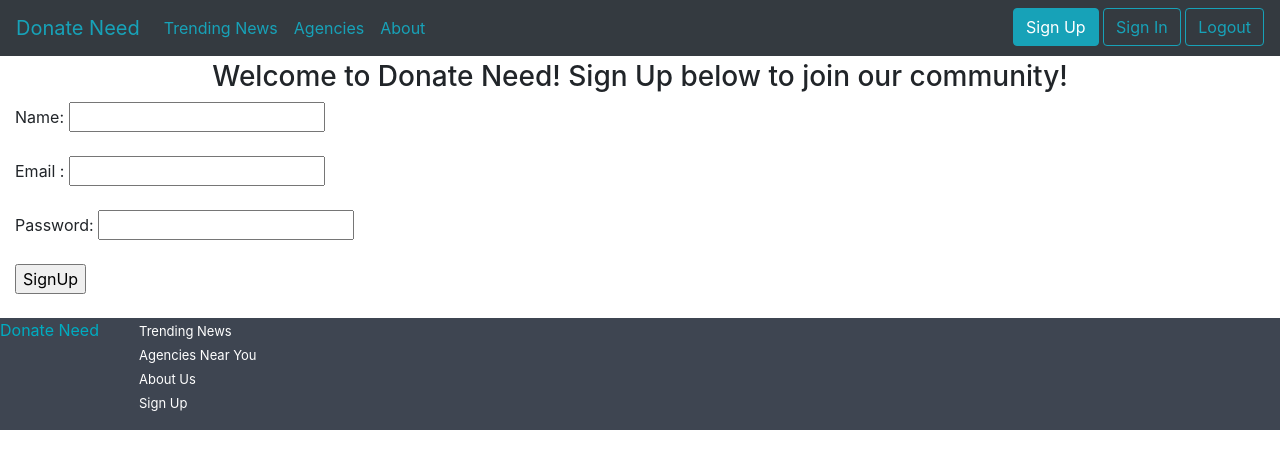
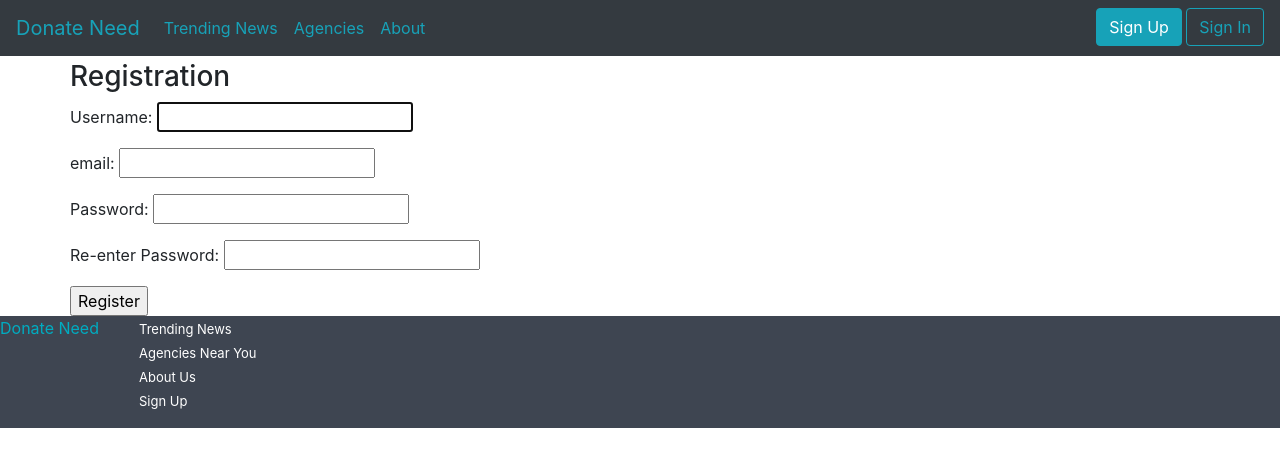
Before and after one commit to ChicoState/DonateNeed, a Django app: page /signUp/ in a window 1280 px wide. Shown: the top 469 px of the page. Run offline with Django 3.2, Linux system fonts and the light colour scheme; some libraries are stand-ins or nearby versions.

Commit message:
Finished the registration, sign-up, and login pages.

```diff
--- /dev/null
+++ b/mysite/myapp/forms.py
@@ -0,0 +1,27 @@
+from django import forms
+from django.core.validators import validate_slug
+from django.contrib.auth.forms import UserCreationForm
+from django.contrib.auth.models import User
+
+from . import models
+
+# Add forms
+class RegistrationForm(UserCreationForm):
+    email = forms.EmailField(
+        label="Email",
+        required=True
+        )
+
+    class Meta:
+        model = User
+        fields = ("username", "email",
+                  "password1", "password2")
+
+    def save(self, commit=True):
+
+        user = super(RegistrationForm, self).save(commit=False)
+        user.email = self.cleaned_data["email"]
+        if commit:
+
+            user.save()
+        return user
--- a/mysite/myapp/templates/base.html
+++ b/mysite/myapp/templates/base.html
@@ -17,7 +17,7 @@
 <!-- Navigation -->
   <nav class="navbar navbar-expand-lg navbar-light bg-dark fixed-top">
 
-    <a class="navbar-brand text-info" href="">Donate Need</a>
+    <a class="navbar-brand text-info" href="{% url 'home' %}">Donate Need</a>
     <button class="navbar-toggler" type="button" data-toggle="collapse" data-target="#navbarSupportedContent" aria-controls="navbarSupportedContent" aria-expanded="false" aria-label="Toggle navigation">
 
       <span class="navbar-toggler-icon"></span>
@@ -29,11 +29,15 @@
         <a class="nav-item nav-link text-info"  href="{% url 'trending' %}">Trending News</a>
         <a class="nav-item nav-link text-info"  href="{% url 'agencies' %}">Agencies</a>
         <a class="nav-item nav-link text-info"  href="{% url 'about' %}">About</a>
+
         <div class="ml-auto px-auto">
-
+          {% if not is_user %}
             <a class="btn btn-info" href="/signUp/" role="button">Sign Up</a>
             <a class="btn btn-outline-info" href="/login/" role="button">Sign In</a>
+          {% endif %}
+          {% if is_user %}
             <a class="btn btn-outline-info" href="/logout/" role="button">Logout</a>
+          {% endif %}
         </div>
       </div>
     </div>
--- a/mysite/myapp/templates/main/signUp.html
+++ /dev/null
@@ -1,36 +0,0 @@
-{% extends "base.html" %}
-
-{% load static %}
-
-{% block content %}
-{% if messg %}
-<script>
-    alert('{{ messg }}');
-</script>
-{% endif %}
-<!DOCTYPE html>
-
-<div class="container first-element">
-  <div class="row justify-content-md-center align-items-start">
-      <h3>Welcome to Donate Need! Sign Up below to join our community!</h3>
-    </div>
-</div>
-
-<body>
-  <div class="col-4">
-    <form action="/postsignup/" method="post">
-      {% csrf_token %}
-      Name:
-      <input type="text" name="name"><br><br>
-      Email :
-      <input type="email" name="email"><br><br>
-      Password:
-      <input type="password" name="pass"><br><br>
-      <input type="submit" value="SignUp">
-
-    </form>
-    <br>
-  </div>
-</body>
-
-{% endblock content %}
--- /dev/null
+++ b/mysite/myapp/templates/registration/signUp.html
@@ -0,0 +1,37 @@
+{% extends "base.html" %}
+
+{% block title %}Registration{% endblock %}
+{% block content %}
+<div class="container first-element">
+
+  <div class="row justify-content-md-left align-items-start">
+    <h3>Registration</h3>
+  </div>
+
+  <form action="/signUp/" method="post">
+    {% csrf_token %}
+
+    {{ form.errors }}
+    <div class="row">
+
+      <p>Username: {{ form.username }}</p>
+    </div>
+    <div class="row">
+
+      <p>email: {{ form.email }}</p>
+    </div>
+    <div class="row">
+
+      <p>Password: {{ form.password1 }}</p>
+    </div>
+    <div class="row">
+
+      <p>Re-enter Password: {{ form.password2 }}</p>
+    </div>
+    <div class="row">
+
+      <input type="submit" class="button expanded" value="Register" />
+    </div>
+  </form>
+</div>
+{% endblock %}
--- a/mysite/myapp/views.py
+++ b/mysite/myapp/views.py
@@ -1,10 +1,20 @@
-from django.shortcuts import render
+from django.shortcuts import render, redirect
 from django.http import HttpResponseRedirect
 from django.contrib.auth.models import User
 from django.contrib.auth import authenticate
 from django.contrib.auth.decorators import login_required
 from django.views.decorators.csrf import csrf_exempt
 from django.contrib.auth import logout
+
+from . import forms
+
+# Helper funstions
+def checkAuth(request):
+
+  if(request.user.is_authenticated):
+      return True
+  else:
+      return False
 
 # For Testing
 class Article:
@@ -44,9 +54,9 @@ def home(request):
     "cards": newCard,
     "articles": newArticle,
     "ranger": range(0, 5),
+    "is_user": checkAuth(request),
   }
 
-  print("user: ", request.user)
   return render(request, 'main/index.html', context=context)
 
 def agencies(request):
@@ -56,6 +66,7 @@ def agencies(request):
     "title": title,
     "cards": newCard,
     "ranger": range(0, 3),
+    "is_user": checkAuth(request),
   }
 
 
@@ -69,6 +80,7 @@ def trending(request):
     "title": title,
     "articles": newArticle,
     "ranger": range(0, 5),
+    "is_user": checkAuth(request),
   }
 
   return render(request, 'main/trending.html', context=context)
@@ -79,6 +91,7 @@ def about(request):
 
   context = {
     "title": title,
+    "is_user": checkAuth(request),
   }
 
   return render(request, 'main/about.html', context = context)
@@ -89,6 +102,7 @@ def signIn(request):
 
   context = {
     "title": title,
+    "is_user": checkAuth(request),
   }
 
   return render(request, "main/signIn.html", context = context)
@@ -97,11 +111,11 @@ def signIn(request):
 def postSignIn(request):
   signedIn = True
   title = "Welcome "
-  username = request.POST.get('username')
+  is_user = request.POST.get('is_user')
   passw = request.POST.get("pass")
 
 
-  user = authenticate(request, username=username, password=passw)
+  user = authenticate(request, is_user=is_user, password=passw)
 
   if user is None:
     title = "Invalid "
@@ -111,6 +125,7 @@ def postSignIn(request):
     context = {
       "title": title,
       "msg": message,
+      "is_user": checkAuth(request),
     }
 
     return render(request, "main/signIn.html", context = context)
@@ -118,8 +133,9 @@ def postSignIn(request):
 
   context = {
     "title": title,
-    "e": username,
+    "e": is_user,
     "signedIn": signedIn,
+    "is_user": checkAuth(request),
   }
 
   #get.session['uid']=str(session_id)
@@ -133,13 +149,26 @@ def logout_view(request):
 
 
 def signUp(request):
-  title = "Sign Up "
+  title = "registration"
+
+  if request.method == "POST":
+
+    form_instance = forms.RegistrationForm(request.POST)
+    if form_instance.is_valid():
+
+      form_instance.save()
+      return HttpResponseRedirect("/login/")
+  else:
+
+    form_instance = forms.RegistrationForm()
 
   context = {
+    "form":form_instance,
     "title": title,
+    "is_user": checkAuth(request),
   }
 
-  return render(request,"main/signUp.html", context = context)
+  return render(request, "registration/signUp.html", context = context)
 
 
 def postsignup(request):
@@ -148,21 +177,10 @@ def postsignup(request):
   email = request.POST.get('email')
   passw = request.POST.get('pass')
 
-  #try:
-    # Something else
-  #except:
-  #  title = "Problem "
-  #  message = "bad signup"
-
-  #  context = {
-  #    "title": title,
-  #    "msg": message,
-  #  }
-  #  return render(request, "main/welcome.html", context = context)
-
   context = {
     "title": title,
     "e": email,
+    "is_user": checkAuth(request),
   }
 
   return render(request, "main/welcome.html", context = context)
```
